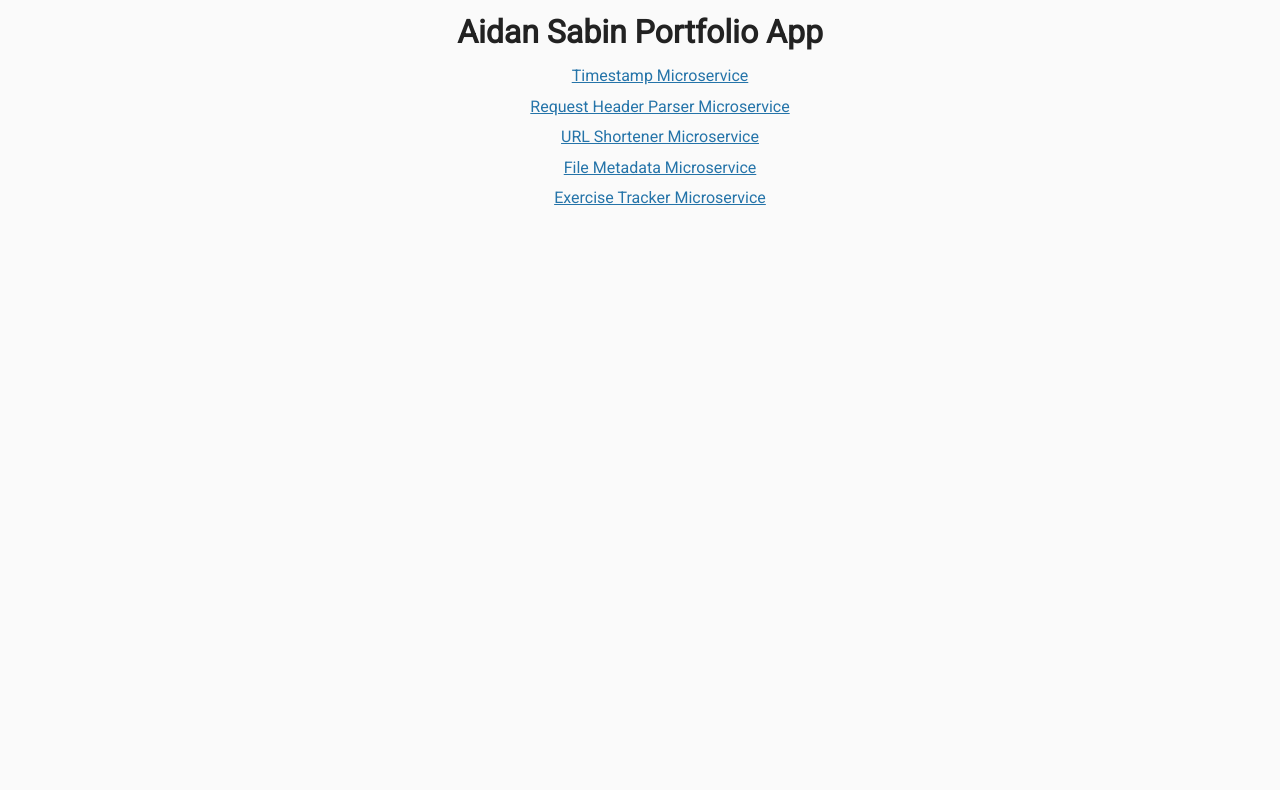
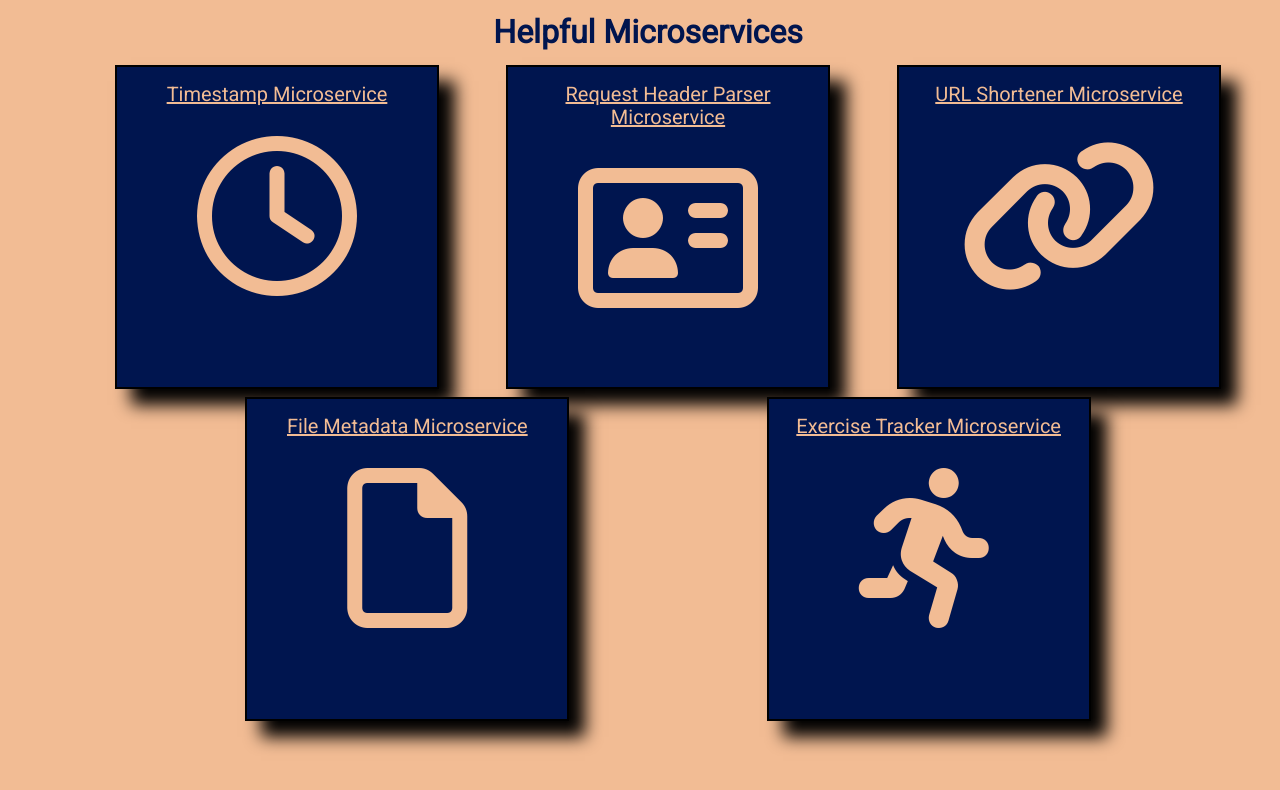
Before and after one commit to aidansabin/aidan-sabin-portfolio-web-app, a website: page views/index.html in a window 1280 px wide. Drawn offline with Linux system fonts and the light colour scheme; files that its build step writes are made by us from their sources.

Commit message:
changed styling for index.html and timestamp.html

```diff
--- a/public/style.css
+++ b/public/style.css
@@ -1,12 +1,25 @@
 /****** Main Styling ******/
+
+:root {
+	--pink: #F2BC94;
+	--yellow: #F4AF1B;
+	--blue: #00154F;
+}
 
 body {
 	font-family: 'Roboto', sans-serif;
 	font-size: 16px;
-	color: #222;
-	background-color: #FaFaFa;
+	color: var(--blue);
+	background-color: var(--pink);
 	text-align: center;
 	line-height: 1.4em;
+	width: 100vw;
+	height: 100vh !important;
+	overflow-x: hidden;
+	overflow-y: hidden;
+	overflow-anchor: none;
+	max-height: 100%;
+	max-width: 100%;
 }
 
 .container {
@@ -39,8 +52,54 @@ ul {
 
 li {
   margin-bottom: 0.5em;
+	padding-top: 1em;
 }
 
-a {
-	color: #2574A9;
+i {
+	margin: 0 auto;
+	padding-top: 30px;
+	color: var(--pink);
 }
+
+.title {
+	color: var(--blue);
+}
+
+.list {
+	display: grid;
+	grid-template-rows: 1fr 1fr;
+}
+
+.link-set {
+	display: flex;
+	flex-direction: row;
+	justify-content: space-evenly;
+}
+
+.link-container {
+	margin-bottom: 0.5em;
+	height: 40vh;
+	width: 25vw;
+	border: black solid 2px;
+	background-color: var(--blue);
+	box-shadow: 1em 1em 1em black;
+}
+
+.links {
+	color: var(--pink);
+	display: block;
+	font-size: 1.25rem;
+}
+
+.time-example {
+	text-align: left;
+	margin-left: 40vw;
+}
+
+.time-ex-a {
+	color: var(--blue);
+}
+
+.signature {
+	color: var(--blue);
+}
--- a/views/index.html
+++ b/views/index.html
@@ -2,20 +2,50 @@
 
 <html>
    <head>
-      <title>Timestamp Microservice | freeCodeCamp.org</title>
-      <link rel="shortcut icon" href="https://cdn.freecodecamp.org/universal/favicons/favicon-32x32.png" type="image/x-icon"/>
+      <title>Helpful Microservices | by aidan sabin</title>
       <link href="https://fonts.googleapis.com/css?family=Roboto" rel="stylesheet" type="text/css">
       <link href="style.css" rel="stylesheet" type="text/css">
    </head>
 
+   <script src="https://kit.fontawesome.com/6c9d371f5e.js" crossorigin="anonymous"></script>
+
    <body>
-    <h1>Aidan Sabin Portfolio App</h1>
-    <ul>
-      <li><a href="/timestamp">Timestamp Microservice</a></li>
-      <li><a href="/header-parser">Request Header Parser Microservice</a></li>
-      <li><a href="/url-shortener">URL Shortener Microservice</a></li>
-      <li><a href="/file-metadata">File Metadata Microservice</a></li>
-      <li><a href="/exercise-tracker">Exercise Tracker Microservice</a></li>
+    <h1 class="title">Helpful Microservices</h1>
+    <ul class="list">
+      <div class="link-set">
+        <div class="link-container">
+          <li>
+            <a href="/timestamp" class="links" id="timestamp">Timestamp Microservice</a>
+            <i class="far fa-clock fa-10x"></i>
+          </li>
+        </div>
+        <div class="link-container">
+          <li>
+            <a href="/header-parser" class="links" id="header-parser">Request Header Parser Microservice</a>
+            <i class="far fa-address-card fa-10x"></i>
+          </li>
+          </div>
+        <div class="link-container">
+          <li>
+            <a href="/url-shortener" class="links" id="shortener">URL Shortener Microservice</a>
+            <i class="fas fa-link fa-10x"></i>
+          </li>
+          </div>
+      </div>
+      <div class="link-set">
+        <div class="link-container">
+          <li>
+            <a href="/file-metadata" class="links" id="metadata">File Metadata Microservice</a>
+            <i class="far fa-file fa-10x"></i>
+          </li>
+          </div>
+        <div class="link-container">
+          <li>
+            <a href="/exercise-tracker" class="links" id="exercise-tracker">Exercise Tracker Microservice</a>
+            <i class="fas fa-running fa-10x"></i>
+          </li>
+          </div>
+      </div>
     </ul>
   </body>
 </html>
```
Also changed, not shown: views/timestamp.html (+9 -15 lines).
